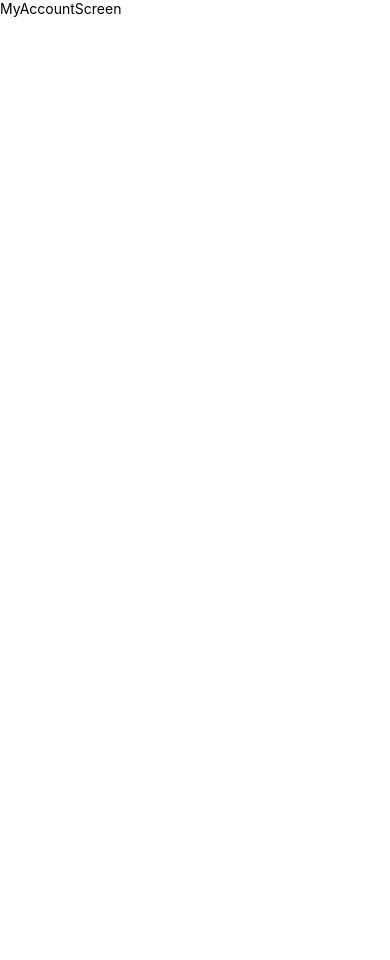
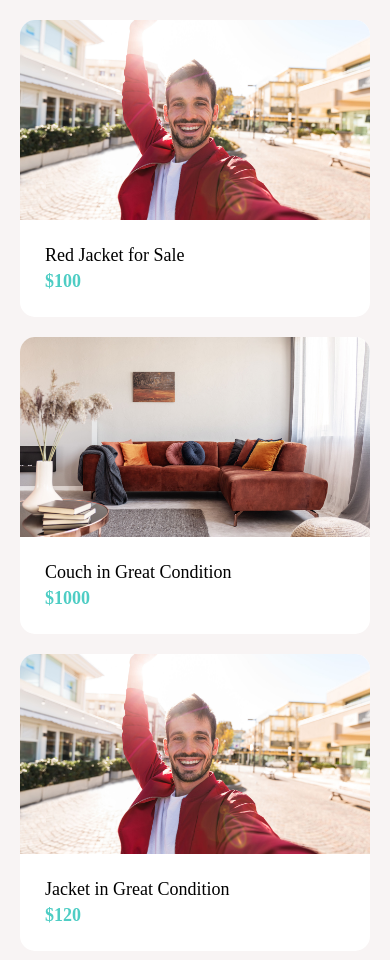
Before and after one commit to obendesmond/DoneWithIt, a React Native app: screen / in a window 390 px wide. Shown: the top 960 px of the page. Before the commit the page ends 844 px from the top, so only its background shows below. Built offline with nearby package versions, Linux system fonts and the light colour scheme.

Commit message:
implement Icon, AccountScreen and ListingsScreen. And also fix Messages, Screen and ListItem component

```diff
--- a/App.js
+++ b/App.js
@@ -6,8 +6,9 @@ import jacket from "./app/assets/jacket.jpg";
 import couch from "./app/assets/couch.jpg";
 import ListingDetailsScreen from "./app/screens/ListingDetailsScreen";
 import MessagesScreen from "./app/screens/MessagesScreen";
-import MyAccountScreen from "./app/screens/MyAccountScreen";
+import AccountScreen from "./app/screens/AccountScreen";
+import ListingsScreen from "./app/screens/ListingsScreen";
 
 export default function App() {
-  return <MyAccountScreen />;
+  return <ListingsScreen />;
 }
--- /dev/null
+++ b/app/components/Icon.js
@@ -0,0 +1,22 @@
+import { View, StyleSheet } from "react-native";
+import { MaterialCommunityIcons } from "@expo/vector-icons";
+
+export default function Icon({
+  name,
+  backgroundColor = "black",
+  size = 30,
+  iconColor = "white",
+}) {
+  return (
+    <View style={[styles.iconContainer, { backgroundColor }]}>
+      <MaterialCommunityIcons name={name} color={iconColor} size={size} />
+    </View>
+  );
+}
+
+const styles = StyleSheet.create({
+  iconContainer: {
+    padding: 10,
+    borderRadius: "100%",
+  },
+});
--- a/app/components/ListItem.js
+++ b/app/components/ListItem.js
@@ -1,24 +1,25 @@
-import { View, StyleSheet, Image, TouchableHighlight } from "react-native";
+import { View, StyleSheet, TouchableHighlight } from "react-native";
 import React from "react";
+import colors from "../config/colors";
 import AppText from "./AppText";
-import colors from "../config/colors";
 import { Swipeable } from "react-native-gesture-handler";
 
 export default function ListItem({
-  img,
+  style,
+  iconComponent,
   title,
   subTitle,
+  renderRightActions,
   onPress,
-  renderRightActions,
 }) {
   return (
     <Swipeable renderRightActions={renderRightActions}>
       <TouchableHighlight underlayColor={colors.light} onPress={onPress}>
-        <View style={styles.container}>
-          <Image source={img} resizeMode="contain" style={styles.img} />
-          <View style={styles.titleContainer}>
+        <View style={[styles.container, style]}>
+          {iconComponent}
+          <View style={styles.subTitle}>
             <AppText style={styles.title}>{title}</AppText>
-            <AppText style={styles.subTitle}>{subTitle}</AppText>
+            {subTitle && <AppText>obendesmond2@gmail.com</AppText>}
           </View>
         </View>
       </TouchableHighlight>
@@ -29,21 +30,15 @@ export default function ListItem({
 const styles = StyleSheet.create({
   container: {
     flexDirection: "row",
-    alignItems: "flex-start",
+    alignItems: "center",
+    backgroundColor: colors.white,
+    width: "100%",
     padding: 15,
   },
-  img: {
-    width: 60,
-    height: 60,
-    borderRadius: 30,
-  },
-  titleContainer: {
-    paddingHorizontal: 10,
+  subTitle: {
+    marginHorizontal: 15,
   },
   title: {
-    fontWeight: "400",
-  },
-  subTitle: {
-    color: colors.medium,
+    fontWeight: "bold",
   },
 });
--- a/app/components/Screen.js
+++ b/app/components/Screen.js
@@ -1,8 +1,12 @@
-import { StyleSheet, SafeAreaView } from "react-native";
+import { StyleSheet, SafeAreaView, View } from "react-native";
 import Constants from "expo-constants";
 
-export default function Screen({ children }) {
-  return <SafeAreaView style={styles.screen}>{children}</SafeAreaView>;
+export default function Screen({ children, style }) {
+  return (
+    <SafeAreaView style={[styles.screen, style]}>
+      <View style={style}>{children}</View>
+    </SafeAreaView>
+  );
 }
 
 const styles = StyleSheet.create({
--- /dev/null
+++ b/app/screens/AccountScreen.js
@@ -0,0 +1,81 @@
+import { View, StyleSheet, Image, FlatList } from "react-native";
+
+import colors from "../config/colors";
+import Screen from "../components/Screen";
+import desmond from "../assets/desmond.jpeg";
+import ListItem from "../components/ListItem";
+import Icon from "../components/Icon";
+import ListItemSeperator from "../components/ListItemSeperator";
+
+const menuItems = [
+  {
+    title: "My Listings",
+    icon: {
+      name: "format-list-bulleted",
+      backgroundColor: colors.primary,
+    },
+  },
+  {
+    title: "My Mesages s",
+    icon: {
+      name: "email",
+      backgroundColor: colors.secondary,
+    },
+  },
+];
+
+export default function AccountScreen() {
+  return (
+    <Screen style={styles.container}>
+      <ListItem
+        iconComponent={
+          <Image source={desmond} alt="desmond" style={styles.img} />
+        }
+        title="Desmond Oben"
+        subTitle="obendesmond2@gmail.com"
+        style={styles.profile}
+        onPress={() => console.log("Profile was selected")}
+      />
+      <View style={styles.listContainer}>
+        <FlatList
+          data={menuItems}
+          keyExtractor={menuItem => menuItem.title}
+          ItemSeparatorComponent={ListItemSeperator}
+          renderItem={({ item }) => (
+            <ListItem
+              iconComponent={
+                <Icon
+                  name={item.icon.name}
+                  backgroundColor={item.icon.backgroundColor}
+                />
+              }
+              title={item.title}
+              onPress={() => console.log("My Listings was selected")}
+            />
+          )}
+        />
+      </View>
+      <ListItem
+        style={styles.logout}
+        iconComponent={<Icon name="logout" />}
+        title="Log Out"
+        onPress={() => console.log("Log Out was selected")}
+      />
+    </Screen>
+  );
+}
+
+const styles = StyleSheet.create({
+  container: {
+    backgroundColor: colors.light,
+    flex: 1,
+  },
+  img: {
+    borderRadius: 200,
+    width: 70,
+    height: 70,
+  },
+  profile: { marginTop: 50 },
+  listContainer: { marginTop: 40 },
+  logout: { marginTop: 20 },
+});
--- /dev/null
+++ b/app/screens/ListingsScreen.js
@@ -0,0 +1,50 @@
+import { View, StyleSheet, FlatList } from "react-native";
+import Card from "../components/Card";
+import Screen from "../components/Screen";
+import colors from "../config/colors";
+
+const listings = [
+  {
+    id: 1,
+    title: "Red Jacket for Sale",
+    price: 100,
+    image: require("../assets/jacket.jpg"),
+  },
+  {
+    id: 2,
+    title: "Couch in Great Condition",
+    price: 1000,
+    image: require("../assets/couch.jpg"),
+  },
+  {
+    id: 3,
+    title: "Jacket in Great Condition",
+    price: 120,
+    image: require("../assets/jacket.jpg"),
+  },
+];
+
+export default function ListingsScreen() {
+  return (
+    <Screen style={styles.screen}>
+      <FlatList
+        data={listings}
+        keyExtractor={listing => listing.id.toString()}
+        renderItem={({ item }) => (
+          <Card
+            img={item.image}
+            title={item.title}
+            subTitle={"$" + item.price}
+          />
+        )}
+      />
+    </Screen>
+  );
+}
+
+const styles = StyleSheet.create({
+  screen: {
+    backgroundColor: colors.light,
+    padding: 20,
+  },
+});
--- a/app/screens/MessagesScreen.js
+++ b/app/screens/MessagesScreen.js
@@ -1,4 +1,4 @@
-import { FlatList, StyleSheet, View } from "react-native";
+import { FlatList, StyleSheet, Image } from "react-native";
 import React, { useState } from "react";
 
 import desmond from "../assets/desmond.jpeg";
@@ -43,9 +43,11 @@ export default function MessagesScreen() {
         keyExtractor={message => message.id.toString()}
         renderItem={({ item, index }) => (
           <ListItem
-            img={item.image}
-            title={item.title}
-            subTitle={item.description}
+            iconComponent={
+              <Image style={styles.img} source={item.image} alt="" />
+            }
+            title="My Listings"
+            subTitle="hello, desmond..."
             onPress={() => console.log("Message was selected", item)}
             renderRightActions={() => (
               <ListItemDeleteAction onPress={() => handleDelete(item)} />
@@ -69,4 +71,10 @@ export default function MessagesScreen() {
   );
 }
 
-const styles = StyleSheet.create({});
+const styles = StyleSheet.create({
+  img: {
+    borderRadius: 30,
+    width: 60,
+    height: 60,
+  },
+});
--- a/app/screens/MyAccountScreen.js
+++ /dev/null
@@ -1,19 +0,0 @@
-import { View, Text, StyleSheet } from "react-native";
-import React from "react";
-import colors from "../config/colors";
-import Screen from "../components/Screen";
-
-export default function MyAccountScreen() {
-  return (
-    <Screen style={styles.container}>
-      <Text>MyAccountScreen</Text>
-    </Screen>
-  );
-}
-
-const styles = StyleSheet.create({
-  container: {
-    backgroundColor: colors.light,
-    flex: 1,
-  },
-});
```
